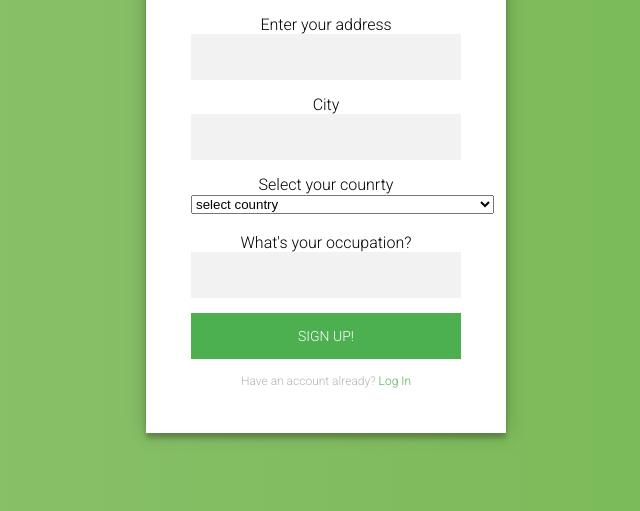
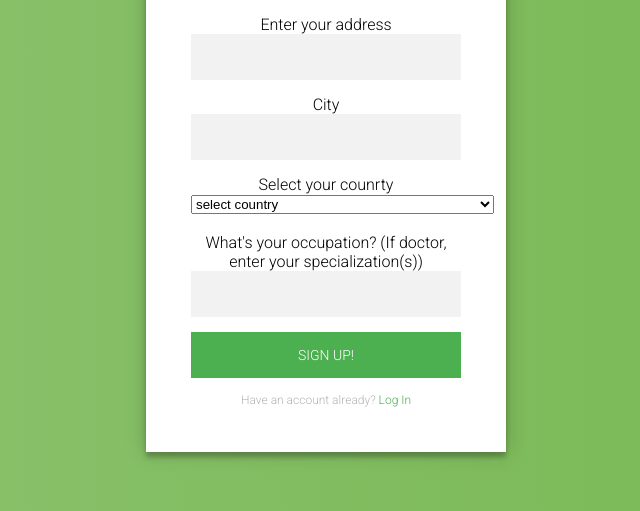
Before and after one commit to surajsjain/universal-medical-history, a Django app: page /signup/ in a window 1280 px wide. Shown: the part 966-1477 px from the top of the page, without its empty margins (314-954 px from the left). Run offline with Django 3.2, Linux system fonts and the light colour scheme.

Commit message:
Added a specialization

```diff
--- a/templates/auth/signup.html
+++ b/templates/auth/signup.html
@@ -334,7 +334,7 @@
 
             <br/><br/>
 
-            <label for="occupation">What's your occupation?</label>
+            <label for="occupation">What's your occupation? (If doctor, enter your specialization(s))</label>
             <input type="occupation" name="occupation"/>
 
             <button>Sign Up!</button>
```
